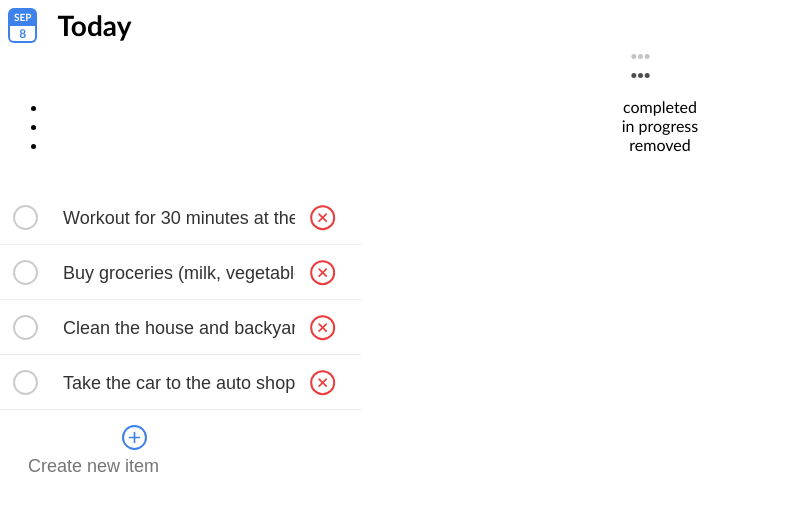
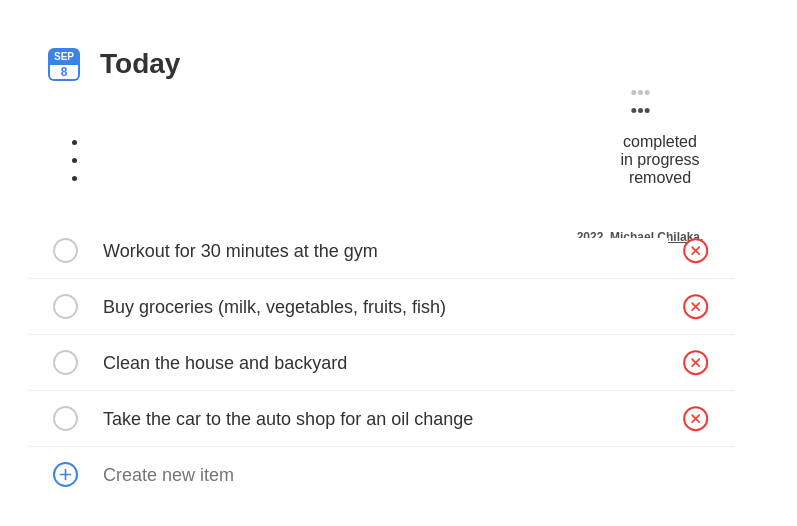
Before and after one commit to siccoo/modern-todo, a React (Create React App) app: page / in a window 1280 px wide. Shown: the top 526 px of the page, without its empty margins (0-797 px from the left). Built offline with nearby package versions, Linux system fonts and the light colour scheme.

Commit message:
updates on some components files

```diff
--- a/src/components/Footer/index.scss
+++ b/src/components/Footer/index.scss
@@ -1,4 +1,4 @@
-@import "../../variables"
+@import "../../variables";
 
 .footer {
     margin: 40px 0;
--- a/src/components/List/index.scss
+++ b/src/components/List/index.scss
@@ -10,7 +10,7 @@
   &__removed {
     margin: 0 -20px;
     padding: 0;
-    width: 100%;
+    width: 200%;
     list-style-type: none;
     display: none;
 
--- a/src/components/NewItem/index.tsx
+++ b/src/components/NewItem/index.tsx
@@ -32,16 +32,16 @@ const NewItem = ({
             </svg>
           </div>
         </div>
-        <div className='newItem__input'>
-          <input
+      </div>
+      <div className='newItem__input'>
+        <input
           type="text"
           placeholder='Create new item'
           ref={setNewItemInputRef}
           onKeyUp={handleNewItemInputOnKeyUp}
           onChange={handleNewItemInputOnChange}
           onBlur={handleNewItemInputOnBlur}
-          />
-        </div>
+        />
       </div>
     </div>
   )
--- a/src/components/Todo/index.scss
+++ b/src/components/Todo/index.scss
@@ -0,0 +1,8 @@
+@import "../../variables";
+
+.todo {
+    padding: 40px;
+    font-family: Arial, Helvetica, sans-serif;
+    color: $checkedLabelColor;
+    position: relative;
+}
--- a/src/components/Todo/index.tsx
+++ b/src/components/Todo/index.tsx
@@ -3,8 +3,11 @@ import Calendar from '../Calendar';
 import { TodoState } from '../../interface';
 import List from '../List';
 import ListNavigation from '../ListNavigation';
+import Footer from '../Footer';
 
 import { FocusEvent, KeyboardEvent, ChangeEvent, BaseSyntheticEvent } from 'react';
+
+import "./index.scss";
 
 class Todo extends React.Component<{}, TodoState> {
     listItemEditInput: HTMLInputElement | null;
@@ -241,6 +244,8 @@ class Todo extends React.Component<{}, TodoState> {
                     setListItemEditInputRef={this.setListItemEditInputRef}
                     setNewItemInputRef={this.setNewItemInputRef}
                 />
+
+                <Footer />
             </div>
         )
     }
```
